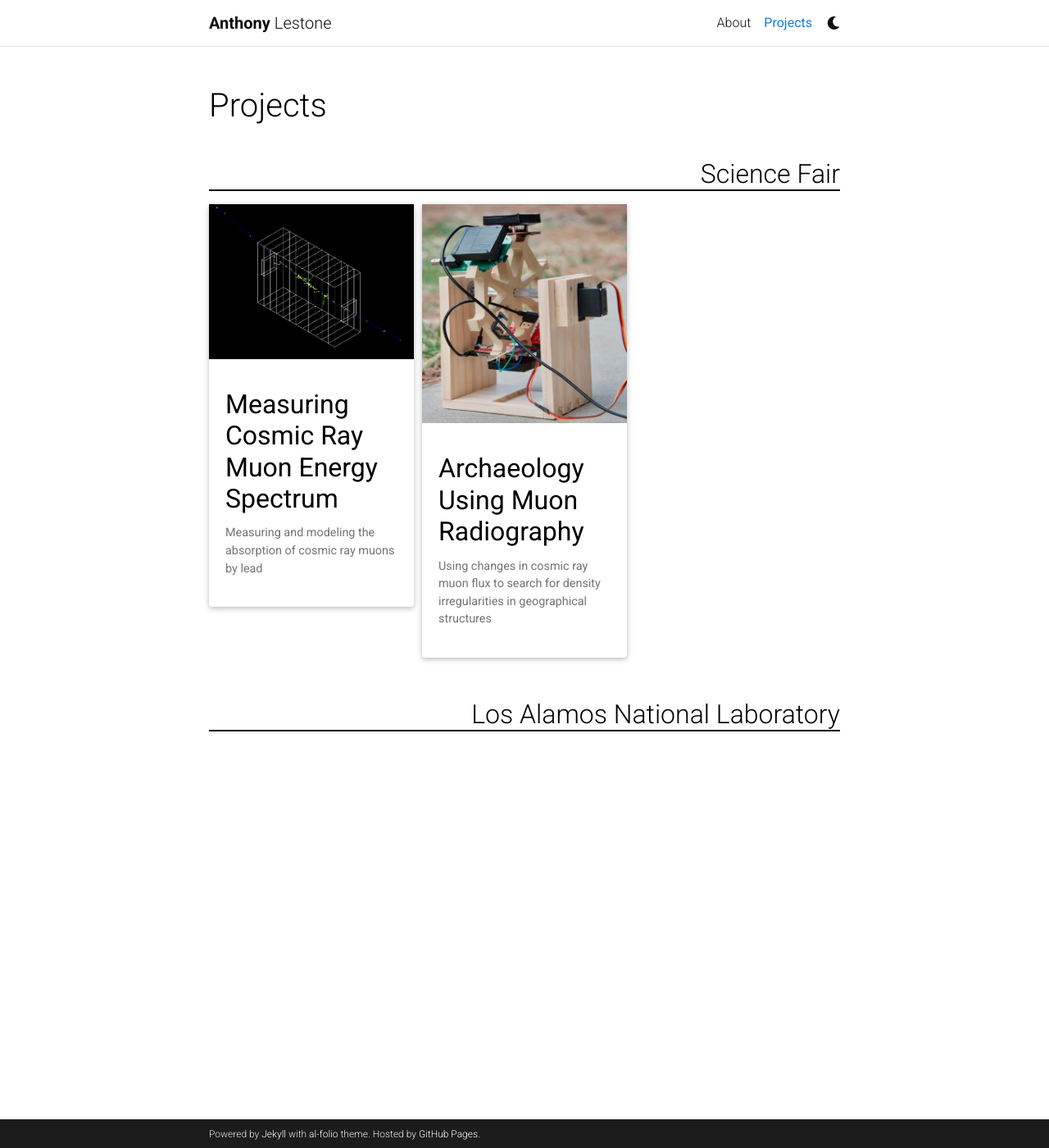
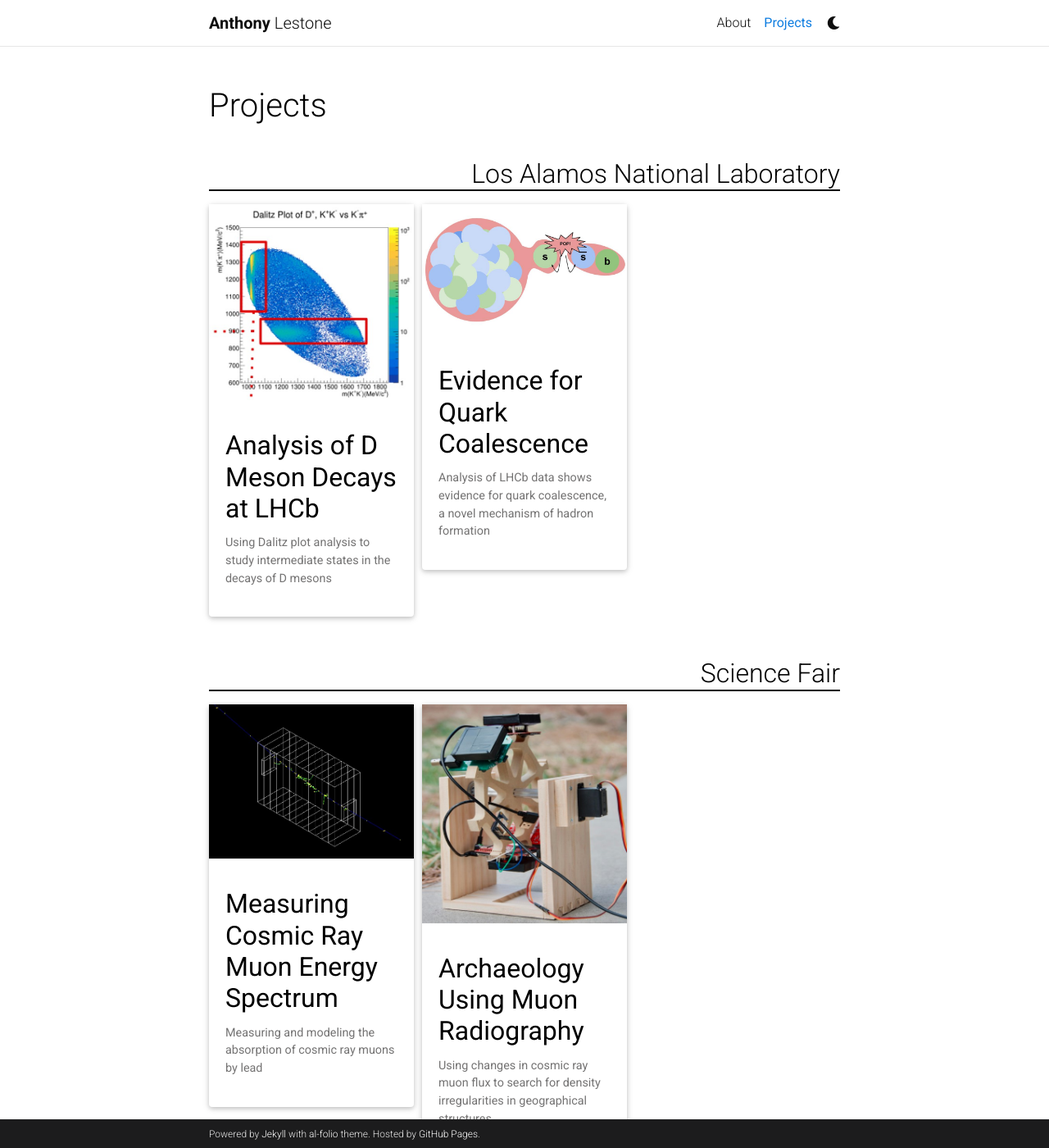
Before and after one commit to anthonylestone/anthonylestone.github.io, a Jekyll site: the page built from _pages/projects.md, in a window 1280 px wide and 1400 px high. Shown: the whole window at 82% size. Built offline with Jekyll 4.4.1, drawn with Linux system fonts in a browser that asks for light colours; full-size pictures stand in for the smaller copies a plugin makes; comment, search, counter and statistics services are not loaded; a style sheet for code colours, icons or effects is not loaded.

Commit message:
added lanl project pages

```diff
--- a/_pages/projects.md
+++ b/_pages/projects.md
@@ -5,7 +5,7 @@ permalink: /projects/
 description:
 nav: true
 nav_order: 2
-display_categories: [Science Fair, Los Alamos National Laboratory]
+display_categories: [Los Alamos National Laboratory,Science Fair]
 horizontal: false
 ---
 
--- /dev/null
+++ b/_projects/coalescence.md
@@ -0,0 +1,18 @@
+---
+layout: page
+title: Evidence for Quark Coalescence
+description: Analysis of LHCb data shows evidence for quark coalescence, a novel mechanism of hadron formation
+img: assets/img/fragmentation.jpg
+importance: 2
+category: Los Alamos National Laboratory
+---
+
+This project focuses on the study of B meson production in 13 TeV proton-proton collisions at the Large Hadron Collider measured with the LHCb experiment. The measured production rate of differently flavored B mesons was compared to monte carlo simulations. Simulation software contains only well-studied hadronization methods (fragmentation), so discrepancies between simulations and experimental data could imply the observation of novel hadronization methods (quark coalescence).
+
+This project was completed during the summer of 2022 as part of an internship at Los Alamos National Laboratory.
+
+[View PDF](/assets/pdf/B Quark Hadronisation.pdf)
+
+**LA-UR-22-27876**
+<iframe src="/assets/pdf/B Quark Hadronisation.pdf" width="100%" height="700px">
+</iframe>
--- /dev/null
+++ b/_projects/decays.md
@@ -0,0 +1,20 @@
+---
+layout: page
+title: Analysis of D Meson Decays at LHCb
+description: Using Dalitz plot analysis to study intermediate states in the decays of D mesons
+img: assets/img/dalitz.jpg
+importance: 1
+category: Los Alamos National Laboratory
+---
+
+This project focuses on the study of D mesons produced in 13 TeV proton-proton collisions at the Large Hadron Collider measured with the LHCb experiment. The analysis of the decay products of the D mesons reveals the intermediate states that mediate these decays and probes at the quark-level transitions that occur. Comparison of the decays of the D<sup>+</sup> (composed of a charm quark and a down antiquark) and the D<sub>s</sub><sup>+</sup> (composed of a charm quark and a strange antiquark) shows the effects that different quark flavors have on D meson decays.
+
+This project was completed during the summer of 2021 as part of an internship at Los Alamos National Laboratory. It was quite challenging, as I had minimal experience in C++ and Linux going into the summer. By the end of the summer, I was familiar with the software and techniques used to analyze data in particle physics experiments like those performed at CERN.
+
+Data for this project came from the LHCb experiment at CERN, and analysis was carried out on-site at Los Alamos National Laboratory.
+
+[View PDF](/assets/pdf/Analysis of D Meson Decays at LHCb.pdf)
+
+**LA-UR-21-27161**
+<iframe src="/assets/pdf/Analysis of D Meson Decays at LHCb.pdf" width="100%" height="700px">
+</iframe>
```
Also changed, not shown: _projects/_Unused/3_project_template.md (renamed from _projects/_Unused/3_project.md), _projects/energy_spectrum.md (renamed from _projects/1_project.md), _projects/muography.md (renamed from _projects/2_project.md), assets/img/dalitz.jpg (added), assets/img/fragmentation.jpg (added), 2 other files.
